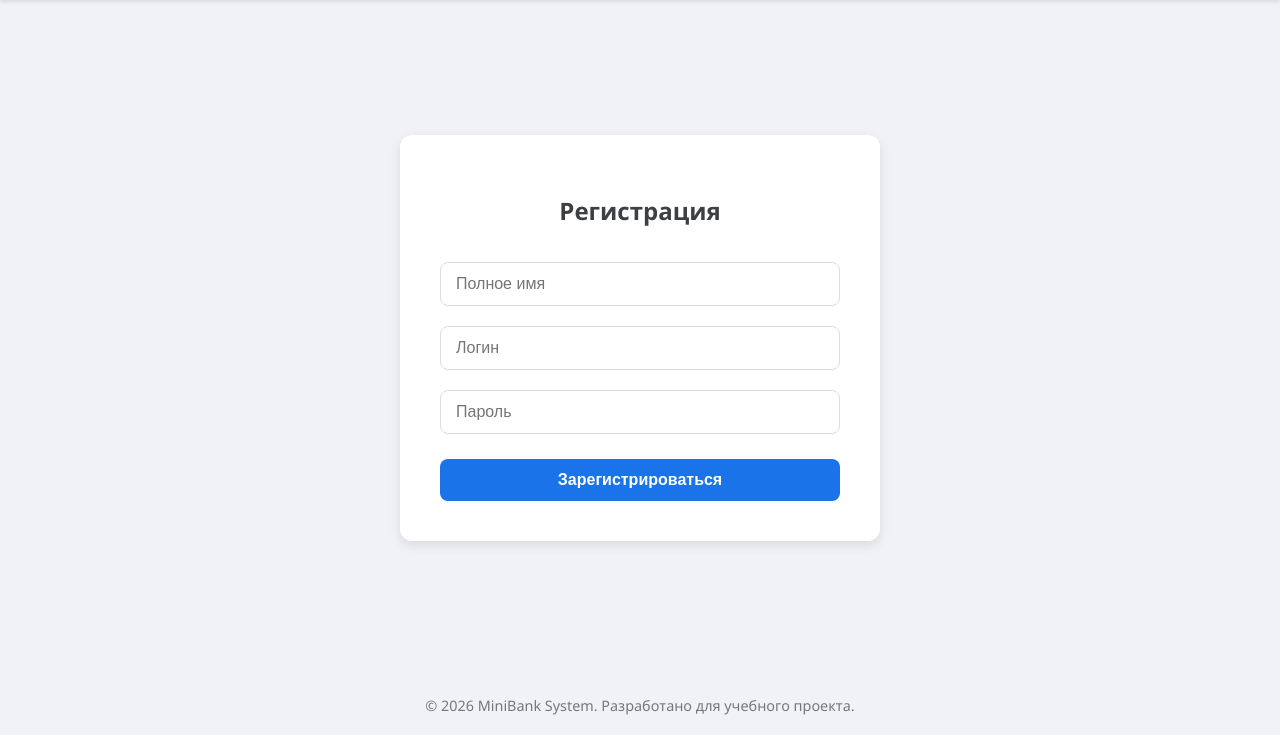
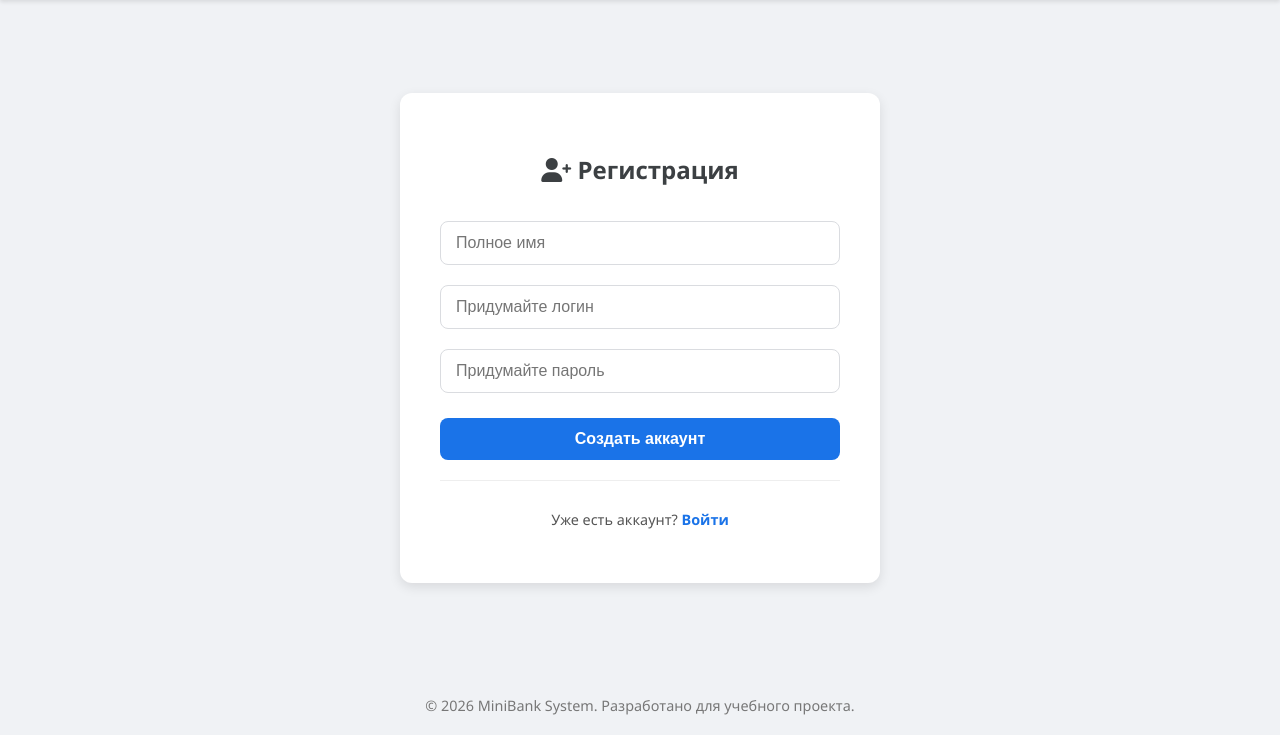
Before and after one commit to kaharn/minibank, a Flask app: page /register in a window 1280 px wide. Shown: the part 65-800 px from the top of the page. Run offline with Flask 3, Linux system fonts and the light colour scheme.

Commit message:
add "have a account" week 3

```diff
--- a/templates/register.html
+++ b/templates/register.html
@@ -1,12 +1,19 @@
 {% extends "base.html" %}
 {% block content %}
 <div class="card">
-    <h2>Регистрация</h2>
-    <form method="POST">
+    <h2><i class="fas fa-user-plus"></i> Регистрация</h2>
+    <form action="/register" method="POST">
         <input type="text" name="full_name" placeholder="Полное имя" required>
-        <input type="text" name="username" placeholder="Логин" required>
-        <input type="password" name="password" placeholder="Пароль" required>
-        <button type="submit" class="btn btn-primary">Зарегистрироваться</button>
+        <input type="text" name="username" placeholder="Придумайте логин" required>
+        <input type="password" name="password" placeholder="Придумайте пароль" required>
+        <button type="submit" class="btn btn-primary">Создать аккаунт</button>
     </form>
+
+    <div style="margin-top: 20px; border-top: 1px solid #eee; padding-top: 15px;">
+        <p style="font-size: 0.9rem; color: #555;">
+            Уже есть аккаунт?
+            <a href="/login" style="color: var(--primary); font-weight: 600; text-decoration: none;">Войти</a>
+        </p>
+    </div>
 </div>
 {% endblock %}
```
